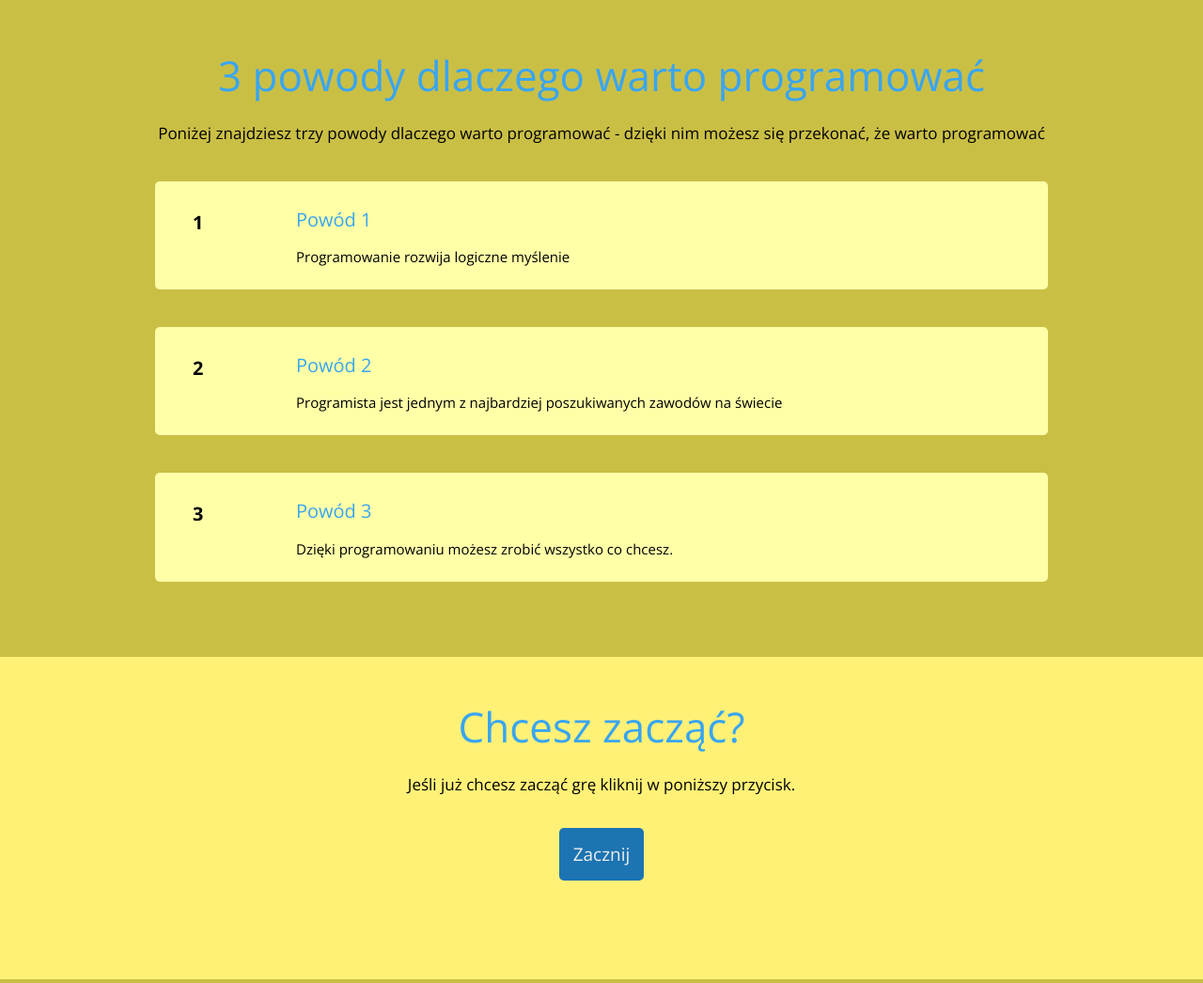
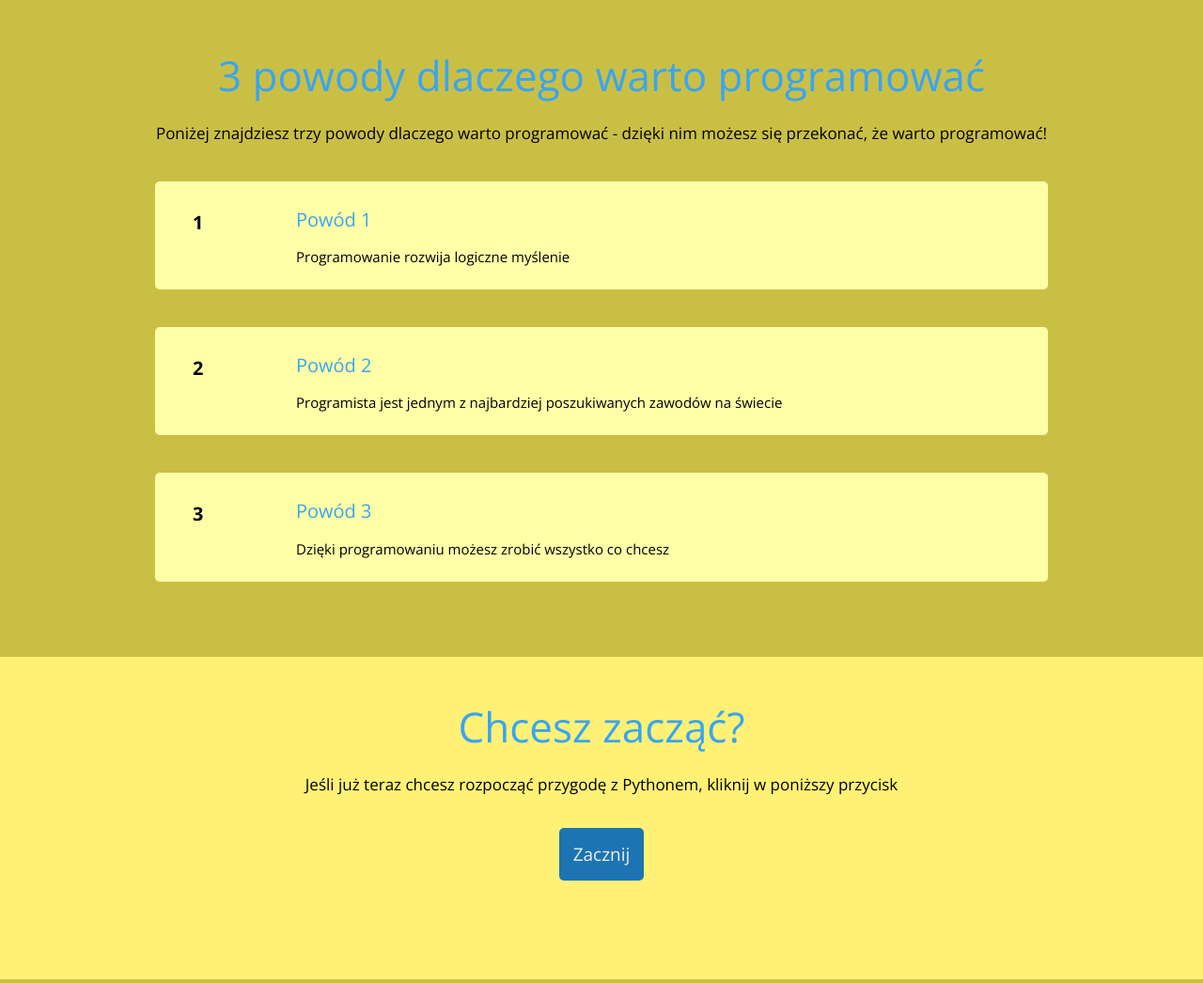
Before and after one commit to Misioskiper/zabawa_w_pythona, a plain HTML site: page index.html in a window 1280 px wide. Shown: the part 780-1826 px from the top of the page at 94% size. Drawn offline with nearby package versions, Linux system fonts and the light colour scheme.

Commit message:
Update index.html

```diff
--- a/index.html
+++ b/index.html
@@ -96,7 +96,7 @@
 
 						<h1>3 powody dlaczego warto programować</h1>
 						<p>Poniżej znajdziesz trzy powody dlaczego warto programować - dzięki nim możesz się przekonać,
-						że warto programować</p>
+						że warto programować!</p>
 
 					</header>
 
@@ -135,7 +135,7 @@
 
 						<div class="entrytxt">
 							<h2>Powód 3</h2>
-							<p>Dzięki programowaniu możesz zrobić wszystko co chcesz.</p>
+							<p>Dzięki programowaniu możesz zrobić wszystko co chcesz</p>
 						</div>
 
 					</div>
@@ -148,7 +148,7 @@
 				<header>
 
 					<h1>Chcesz zacząć?</h1>
-					<p>Jeśli już chcesz zacząć grę kliknij w poniższy przycisk.</p>
+					<p>Jeśli już teraz chcesz rozpocząć przygodę z Pythonem, kliknij w poniższy przycisk</p>
 
 				</header>
 
```
